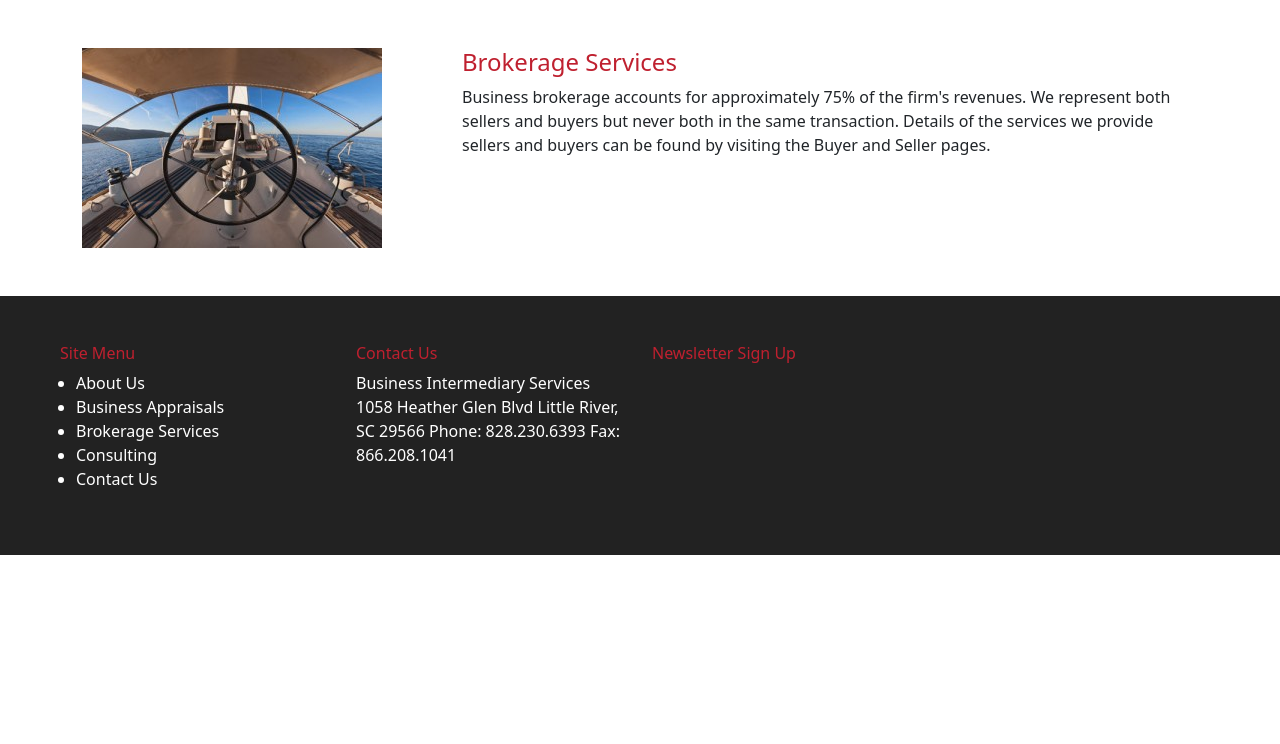
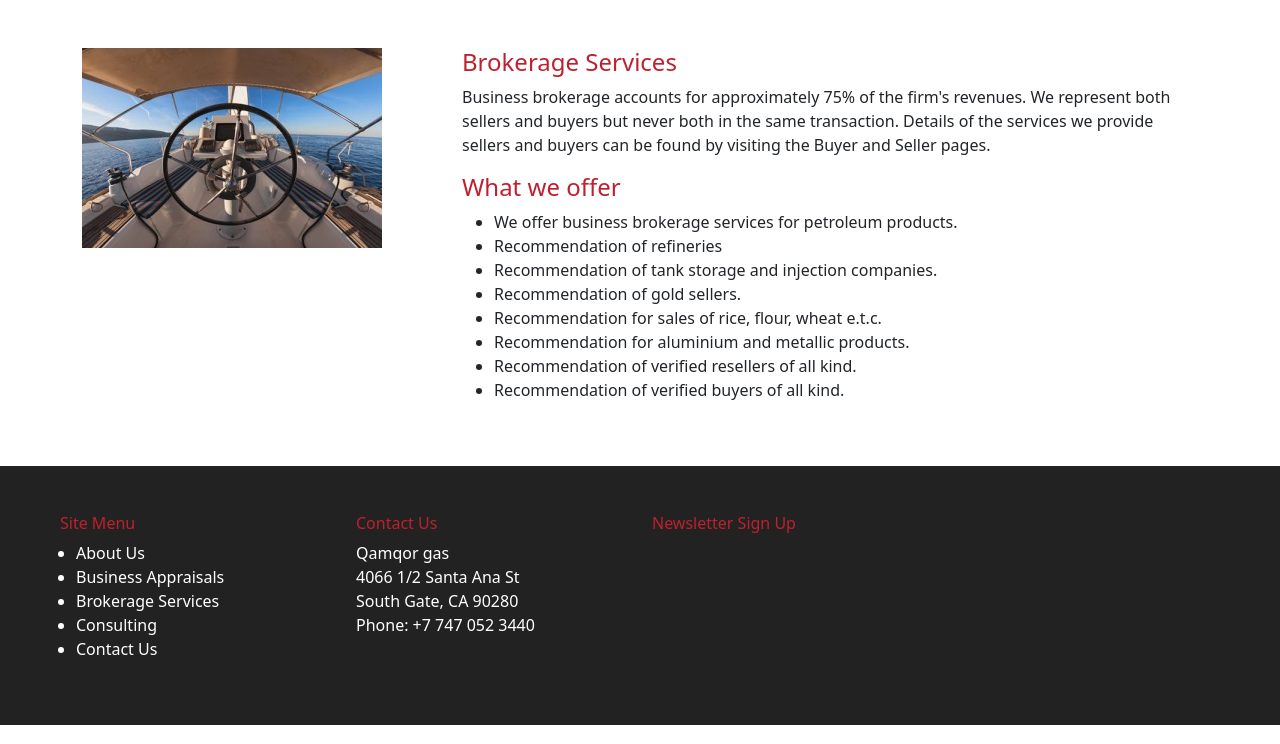
Before and after one commit to fritzjackhunt/qamqorgas, a Django app: page /brokerage in a window 1280 px wide. Shown: the part 56-800 px from the top of the page. Run offline with Django 5.2, Linux system fonts and the light colour scheme.

Commit message:
done file

```diff
--- a/qamqor/templates/qamqor/about.html
+++ b/qamqor/templates/qamqor/about.html
@@ -8,7 +8,7 @@
         <div class="col-7">
             <h4>About Us</h4>
 
-            <p>Qamqor Gas, Ltd. specializes in middle-market transactions (companies with a transaction value between $10 million and $50 million).  We are a full-service firm providing the necessary expertise to successfully complete the transaction.  We offer  Business Brokerage Services, Business Appraisal Services and Consulting.</p>
+            <p>Qamqor Gas specializes in middle-market transactions companies with a transaction value between $1 million to $100 million. We are a full-service firm providing the necessary expertise to successfully complete the transaction. We offer Business Brokerage Services, Business Appraisal Services and Consulting.</p>
         </div>
         <div class="col-5">
             <img src="{% static 'pictures/profile.jpg' %}" alt="">
--- a/qamqor/templates/qamqor/base.html
+++ b/qamqor/templates/qamqor/base.html
@@ -71,11 +71,13 @@
           <div class="col">
             <h6>Contact Us</h6>
 
-            <span>Business Intermediary Services</span>
-            <span>1058 Heather Glen Blvd</span>
-            <span>Little River, SC 29566</span>
-            <span>Phone: 828.230.6393</span>
-            <span>Fax: 866.208.1041</span>
+            <span>Qamqor gas</span>
+            <br>
+            <span>4066 1/2 Santa Ana St</span>
+            <br>
+            <span>South Gate, CA 90280</span>
+            <br>
+            <span>Phone: +7 747 052 3440</span>
           </div>
           <div class="col">
             <h6>Newsletter Sign Up</h6>
--- a/qamqor/templates/qamqor/brokerage.html
+++ b/qamqor/templates/qamqor/brokerage.html
@@ -11,9 +11,50 @@
         </div>
 
         <div class="col-8">
+
             <h4>Brokerage Services</h4>
 
-            <p>Business brokerage accounts for approximately 75% of the firm's revenues.  We represent both sellers and  buyers but never both in the same transaction.  Details of the services we provide sellers and buyers can be found by visiting the Buyer and Seller pages.</p>
+            <p>
+                Business brokerage accounts for approximately 75% of the firm's revenues.  We represent both sellers and  buyers but never both in the same transaction.  Details of the services we provide sellers and buyers can be found by visiting the Buyer and Seller pages.
+            </p>
+
+
+            <h4>What we offer</h4>
+
+            <ul>
+                <li>
+                    We offer business brokerage services for petroleum products.
+                </li>
+                <li>
+                    Recommendation of refineries
+                </li>
+                <li>
+                    Recommendation of tank storage and injection companies.
+                </li>
+
+                <li>
+                    Recommendation of gold sellers.
+                </li>
+
+
+                <li>
+                    Recommendation for sales of rice, flour, wheat e.t.c.
+                </li>
+
+                <li>
+                    Recommendation for aluminium and metallic products.
+                </li>
+
+                <li>
+                    Recommendation of verified resellers of all kind.
+                </li>
+
+                <li>
+                    Recommendation of verified buyers of all kind.
+                </li>
+            </ul>
+
+
         </div>
 
     </div>
--- a/qamqor/templates/qamqor/consulting.html
+++ b/qamqor/templates/qamqor/consulting.html
@@ -14,7 +14,7 @@
             <h4>Consulting</h4>
 
 
-            <p>Business Intermediary Services, Ltd.offers consulting services related to corporate development and building shareholder value. Our consulting assignments are divided almost equally between these two areas of expertise.</p>
+            <p>Qamqor Gasoffers consulting services related to corporate development and building shareholder value. Our consulting assignments are divided almost equally between these two areas of expertise.</p>
 
             <p>Our corporate development clients are seeking strategic advice on how to grow their companies. These assignments require an in depth analysis of all the critical factors related to the alternatives available and determining those alternatives which are best for the company.  We extensively use  the “Real-Win-Worth” methodology developed by Schrello Associates, Inc. By looking at only 20 questions- 6 related to “Is it REAL?,” 8 related to “Can we WIN?.” and 6 related to “Is it WORTH it?”-a business decision can be made relatively quick regarding a product or service. These assignments usually begin with a Consulting Agreement and often  lead to the client retaining us to conduct an acquisition search and perform a Business Appraisal of an acquisition candidate.</p>
 
--- a/qamqor/templates/qamqor/index.html
+++ b/qamqor/templates/qamqor/index.html
@@ -29,7 +29,7 @@
         <div class="carousel-item">
           <img src="{% static 'pictures/home2.jpg' %}" class="d-block w-100" alt="..." style="height: 400px;">
           <div class="carousel-caption d-none d-md-block">
-            <h5>"It is smooth sailing with Qamqorgas LTD at the helm"</h5>
+            <h5>"It is smooth sailing with Qamqor gas  at the helm"</h5>
           </div>
         </div>
         <div class="carousel-item">
@@ -58,7 +58,7 @@
           <div class="col">
             <h5>About us</h5>
 
-            <p>Qamqor Gas, Ltd. specializes in middle-market transactions (companies with a transaction value from $ 1 million to $ 20 million).</p>
+            <p>Qamqor Gas, Ltd. specializes in middle-market transactions (companies with a transaction value from $ 1 million to $ 100 million).</p>
 
             <a class="btn btn-dark" href="#" role="button">More.....</a>
           </div>
@@ -72,7 +72,7 @@
           <div class="col">
             <h5>Business Appraisals</h5>
 
-            <p>Business Intermediary Services, Ltd. performs business appraisals of small and middle market companies.  The first step in selling or purchasing a</p>
+            <p>Qamqor Gas performs business appraisals of small and middle market companies.  The first step in selling or purchasing a</p>
 
             <a class="btn btn-dark" href="#" role="button">More.....</a>
           </div>
```
Also changed, not shown: qamqor/requirements.txt (added, +9 -0 lines), qamqor/templates/qamqor/appraisals.html (+3 -6 lines), requirements.txt (added, +29 -0 lines), qamqor/vercel.json, 2 other files.
